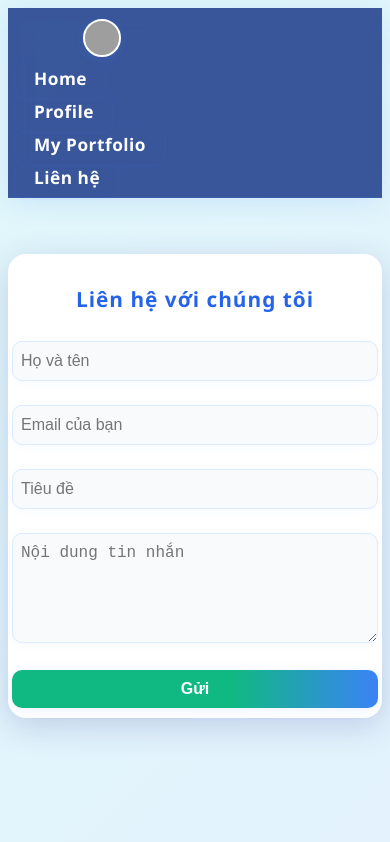
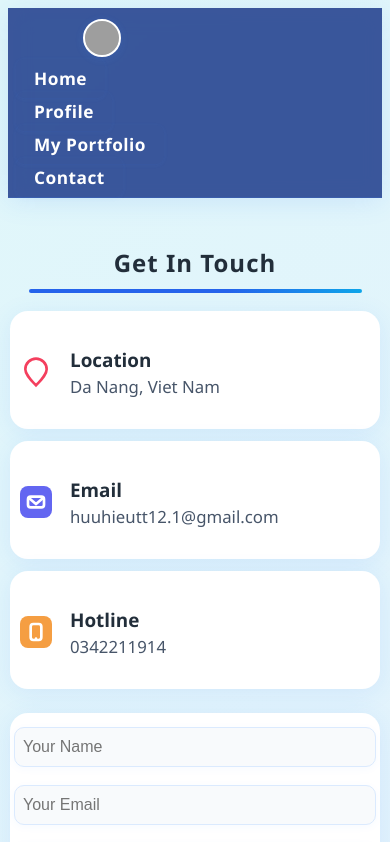
Before and after one commit to huuhieu1609/React, a React (Create React App) app: page /contact in a window 390 px wide. Shown: the top 842 px of the page. Built offline with nearby package versions, Linux system fonts and the light colour scheme; grey boxes are pictures that could not be loaded.

Commit message:
22082025

```diff
--- a/src/components/Hotline/hotline.css
+++ b/src/components/Hotline/hotline.css
@@ -1,37 +1,88 @@
 
-.contact-container {
-  max-width: 540px;
-  margin: 56px auto 0 auto;
-  padding: 36px 32px 28px 32px;
+
+/* Main layout */
+.hotline-main {
+  max-width: 1200px;
+  margin: 48px auto 0 auto;
+  padding: 0 16px 32px 16px;
+}
+.hotline-title {
+  text-align: center;
+  font-size: 2.6rem;
+  color: #222e3a;
+  font-weight: 800;
+  margin-bottom: 18px;
+  letter-spacing: 1px;
+}
+.hotline-divider {
+  width: 90%;
+  height: 4px;
+  background: linear-gradient(90deg, #2563eb 60%, #0ea5e9 100%);
+  margin: 0 auto 36px auto;
+  border-radius: 2px;
+}
+.hotline-grid {
+  display: flex;
+  gap: 40px;
+  align-items: flex-start;
+  justify-content: center;
+}
+.hotline-info-list {
+  flex: 0 0 340px;
+  display: flex;
+  flex-direction: column;
+  gap: 32px;
+}
+.hotline-info-card {
   background: #fff;
   border-radius: 18px;
-  box-shadow: 0 8px 32px 0 rgba(31, 38, 135, 0.18);
-  position: relative;
-  z-index: 2;
-  animation: hotline-fade-in 0.8s cubic-bezier(.4,2,.6,1);
+  box-shadow: 0 4px 24px 0 rgba(59,130,246,0.10);
+  display: flex;
+  align-items: center;
+  gap: 18px;
+  padding: 28px 28px 22px 28px;
+  min-height: 90px;
+  transition: box-shadow 0.2s, transform 0.2s;
 }
-
-@keyframes hotline-fade-in {
-  from { opacity: 0; transform: translateY(40px); }
-  to { opacity: 1; transform: none; }
+.hotline-info-card:hover {
+  box-shadow: 0 8px 32px rgba(59,130,246,0.18);
+  transform: translateY(-4px) scale(1.03);
 }
-
-.contact-container h2 {
-  text-align: center;
-  margin-bottom: 28px;
-  font-size: 2rem;
-  color: #2563eb;
+.hotline-info-icon {
+  flex-shrink: 0;
+  display: flex;
+  align-items: center;
+  justify-content: center;
+}
+.hotline-info-label {
+  font-size: 1.18rem;
   font-weight: 700;
-  letter-spacing: 1px;
+  color: #222e3a;
+  margin-bottom: 2px;
 }
-
-
-.contact-form input,
-.contact-form textarea {
+.hotline-info-value {
+  color: #475569;
+  font-size: 1.05rem;
+}
+.hotline-form-card {
+  flex: 1;
+  background: #fff;
+  border-radius: 18px;
+  box-shadow: 0 4px 24px 0 rgba(59,130,246,0.10);
+  padding: 36px 32px 28px 32px;
+  min-width: 320px;
+  max-width: 700px;
+}
+.hotline-form {
+  display: flex;
+  flex-direction: column;
+  gap: 18px;
+}
+.hotline-form input,
+.hotline-form textarea {
   width: 100%;
   box-sizing: border-box;
   padding: 14px 18px;
-  margin: 12px 0;
   border: 1.5px solid #dbeafe;
   border-radius: 10px;
   font-size: 1.08rem;
@@ -40,22 +91,20 @@
   outline: none;
   box-shadow: 0 2px 8px rgba(59,130,246,0.04);
 }
-.contact-form input:focus,
-.contact-form textarea:focus {
+.hotline-form input:focus,
+.hotline-form textarea:focus {
   border: 1.5px solid #2563eb;
   box-shadow: 0 4px 16px rgba(59,130,246,0.10);
 }
-
-.contact-form textarea {
+.hotline-form textarea {
   resize: vertical;
   min-height: 110px;
   max-height: 260px;
 }
-
-.contact-form button {
+.hotline-form button {
   width: 100%;
-  padding: 14px;
-  background: linear-gradient(90deg, #10b981 60%, #3b82f6 100%);
+  padding: 16px;
+  background: linear-gradient(90deg, #0077cc 60%, #2563eb 100%);
   color: #fff;
   border: none;
   border-radius: 10px;
@@ -66,25 +115,55 @@
   transition: background 0.2s, box-shadow 0.2s, transform 0.2s;
   margin-top: 10px;
 }
-.contact-form button:hover {
-  background: linear-gradient(90deg, #3b82f6 60%, #10b981 100%);
+.hotline-form button:hover {
+  background: linear-gradient(90deg, #2563eb 60%, #0077cc 100%);
   box-shadow: 0 6px 24px rgba(59,130,246,0.18);
   transform: translateY(-2px) scale(1.04);
 }
-@media (max-width: 600px) {
-  .contact-container {
+
+@media (max-width: 1000px) {
+  .hotline-grid {
+    flex-direction: column;
+    gap: 24px;
+    align-items: stretch;
+  }
+  .hotline-info-list {
+    flex-direction: row;
+    gap: 18px;
+    justify-content: center;
+  }
+  .hotline-info-card {
+    min-width: 180px;
+    flex: 1;
+  }
+}
+@media (max-width: 700px) {
+  .hotline-main {
+    padding: 0 2px 18px 2px;
+  }
+  .hotline-title {
+    font-size: 1.5rem;
+    margin-bottom: 10px;
+  }
+  .hotline-divider {
+    margin-bottom: 18px;
+  }
+  .hotline-info-list {
+    flex-direction: column;
+    gap: 12px;
+  }
+  .hotline-info-card {
+    padding: 16px 10px 12px 10px;
+  }
+  .hotline-form-card {
     padding: 14px 4px 10px 4px;
   }
-  .contact-container h2 {
-    font-size: 1.3rem;
-    margin-bottom: 16px;
-  }
-  .contact-form input,
-  .contact-form textarea {
+  .hotline-form input,
+  .hotline-form textarea {
     font-size: 1rem;
     padding: 10px 8px;
   }
-  .contact-form button {
+  .hotline-form button {
     font-size: 1rem;
     padding: 10px;
   }
--- a/src/components/Hotline/hotline.jsx
+++ b/src/components/Hotline/hotline.jsx
@@ -1,7 +1,7 @@
 import React, { useState } from 'react';
 import './hotline.css';
 
-const ContactForm = () => {
+const Hotline = () => {
   const [formData, setFormData] = useState({
     name: '',
     email: '',
@@ -18,20 +18,53 @@ const ContactForm = () => {
 
   const handleSubmit = (e) => {
     e.preventDefault();
-    console.log('Form submitted:', formData);
     alert('Gửi liên hệ thành công!');
-    // Reset form
     setFormData({ name: '', email: '', subject: '', message: '' });
   };
 
   return (
-    <div className="contact-container">
-      <h2>Liên hệ với chúng tôi</h2>
-      <form onSubmit={handleSubmit} className="contact-form">
+    <div className="hotline-main">
+      <h2 className="hotline-title">Get In Touch</h2>
+      <div className="hotline-divider"></div>
+      <div className="hotline-grid">
+        <div className="hotline-info-list">
+          <div className="hotline-info-card">
+            <div className="hotline-info-icon">
+              {/* Location icon */}
+              <svg width="32" height="32" fill="none" viewBox="0 0 24 24"><circle cx="12" cy="10" r="3" fill="#f43f5e"/><path d="M12 22s8-7.58 8-12A8 8 0 0 0 4 10c0 4.42 8 12 8 12Z" stroke="#f43f5e" strokeWidth="2" fill="#fff"/></svg>
+            </div>
+            <div>
+              <div className="hotline-info-label">Location</div>
+              <div className="hotline-info-value">Da Nang, Viet Nam</div>
+            </div>
+          </div>
+          <div className="hotline-info-card">
+            <div className="hotline-info-icon">
+              {/* Email icon */}
+              <svg width="32" height="32" fill="none" viewBox="0 0 24 24"><rect width="24" height="24" rx="6" fill="#6366f1"/><path d="M6 8.5l6 5 6-5" stroke="#fff" strokeWidth="2"/><rect x="6" y="8" width="12" height="8" rx="2" stroke="#fff" strokeWidth="2"/></svg>
+            </div>
+            <div>
+              <div className="hotline-info-label">Email</div>
+              <div className="hotline-info-value">huuhieutt12.1@gmail.com</div>
+            </div>
+          </div>
+          <div className="hotline-info-card">
+            <div className="hotline-info-icon">
+              {/* Phone icon */}
+              <svg width="32" height="32" fill="none" viewBox="0 0 24 24"><rect width="24" height="24" rx="6" fill="#f59e42"/><rect x="8" y="6" width="8" height="12" rx="2" stroke="#fff" strokeWidth="2"/><circle cx="12" cy="17" r="1" fill="#fff"/></svg>
+            </div>
+            <div>
+              <div className="hotline-info-label">Hotline</div>
+              <div className="hotline-info-value">0342211914</div>
+            </div>
+          </div>
+        </div>
+        <div className="hotline-form-card">
+          <form onSubmit={handleSubmit} className="hotline-form">
             <input
               type="text"
               name="name"
-          placeholder="Họ và tên"
+              placeholder="Your Name"
               value={formData.name}
               onChange={handleChange}
               required
@@ -39,7 +72,7 @@ const ContactForm = () => {
             <input
               type="email"
               name="email"
-          placeholder="Email của bạn"
+              placeholder="Your Email"
               value={formData.email}
               onChange={handleChange}
               required
@@ -47,21 +80,23 @@ const ContactForm = () => {
             <input
               type="text"
               name="subject"
-          placeholder="Tiêu đề"
+              placeholder="Subject"
               value={formData.subject}
               onChange={handleChange}
             />
             <textarea
               name="message"
-          placeholder="Nội dung tin nhắn"
+              placeholder="Your Message"
               value={formData.message}
               onChange={handleChange}
               required
             ></textarea>
-        <button type="submit">Gửi</button>
+            <button type="submit">Send Message</button>
           </form>
+        </div>
+      </div>
     </div>
   );
 };
 
-export default ContactForm;
+export default Hotline;
--- a/src/components/Navbar/Navbar.jsx
+++ b/src/components/Navbar/Navbar.jsx
@@ -13,12 +13,13 @@ const Navbar = () => {
 										className="navbar-avatar"
 									/>
 									Hữu Hiếu
+
 								</div>
 				<ul className="navbar-menu">
 					<li><Link to="/about">Home</Link></li>
 					<li><Link to="/profile">Profile</Link></li>
 					<li><Link to="/projects">My Portfolio</Link></li>
-					<li><Link to="/contact">Liên hệ</Link></li>
+					<li><Link to="/contact">Contact</Link></li>
 				</ul>
 			</div>
 		</nav>
```
Lines whose indentation alone changed are shown as unchanged.
